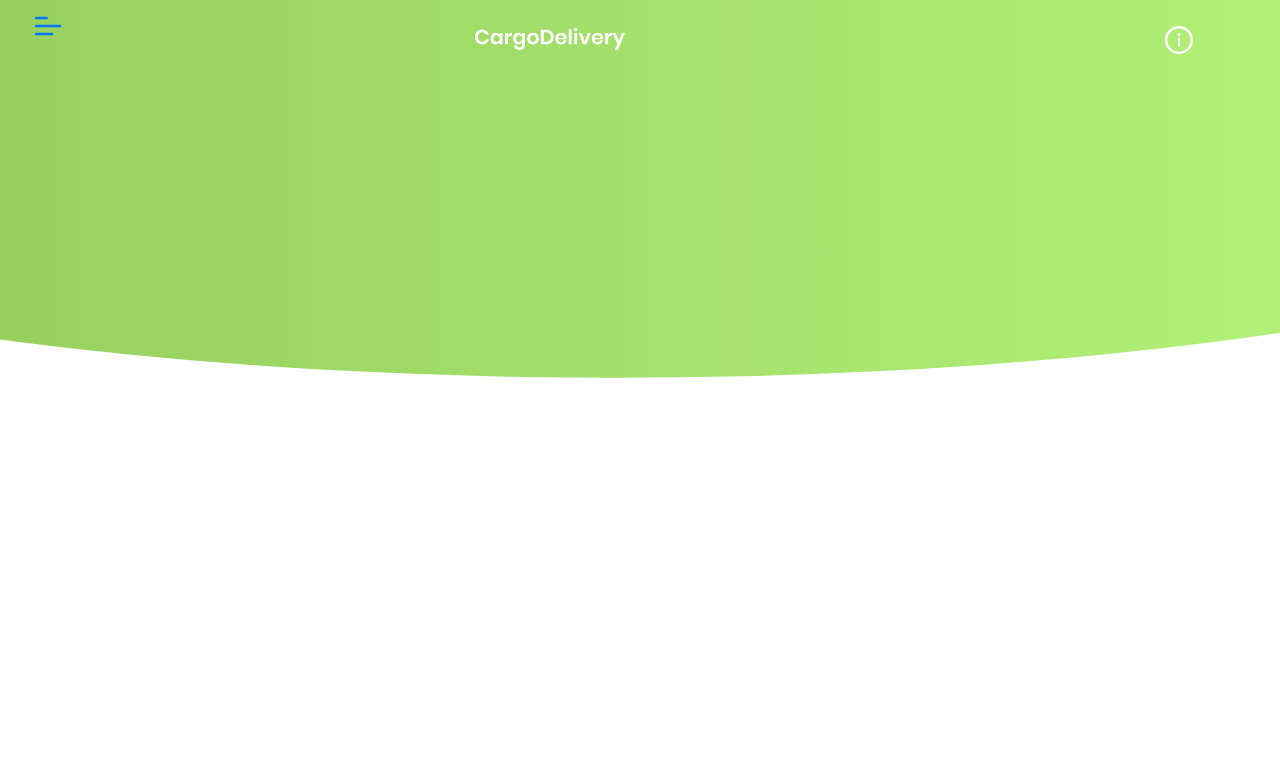
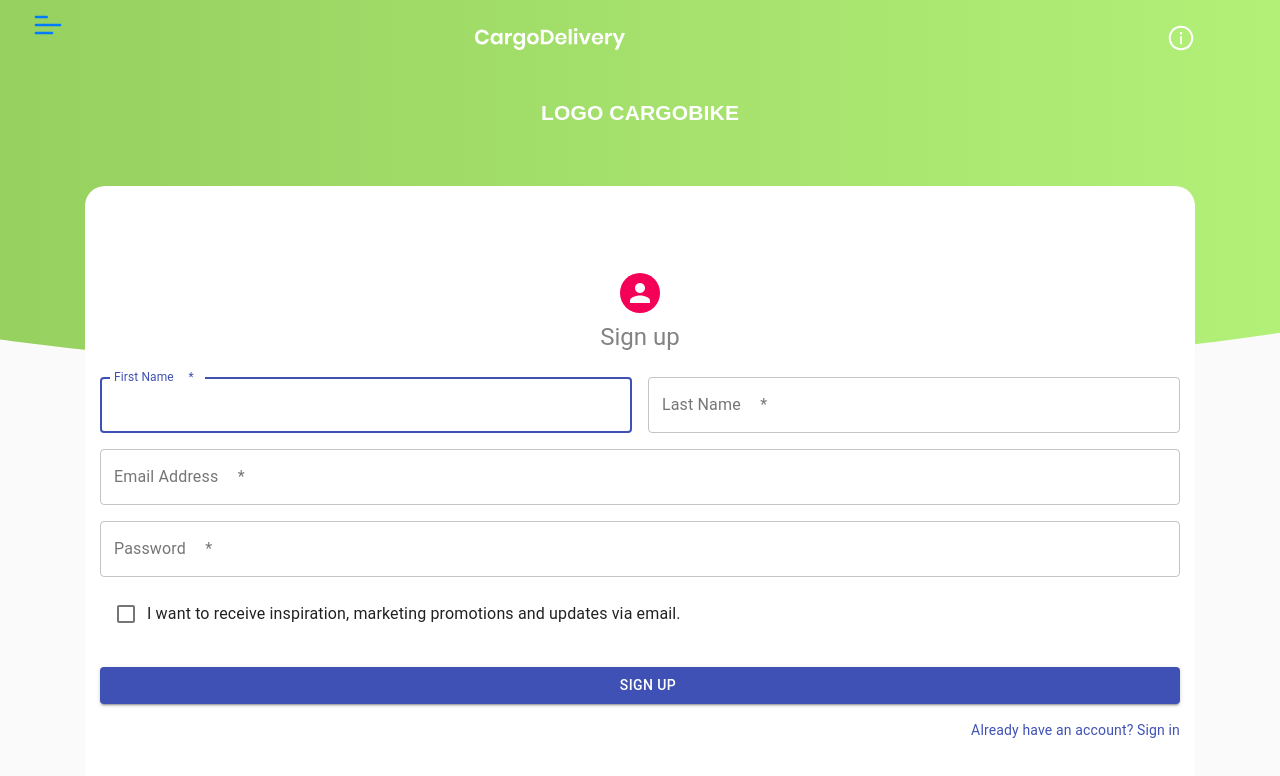
Before and after one commit to ajnjanssen/cargobike, a React (Create React App) app in the folder cargobike/: page /Registration in a window 1280 px wide. Shown: the top 776 px of the page. Built offline with nearby package versions, Linux system fonts and the light colour scheme; no server answers.

Commit message:
More pages linked

```diff
--- a/cargobike/src/App.js
+++ b/cargobike/src/App.js
@@ -6,29 +6,36 @@ import {BrowserRouter as Router, Switch, Route} from 'react-router-dom';
 
 // import './Body.css';
 import Test from './pages/Test';
-import OndReservering from './OndReservering'
+import Registration from './pages/Registration';
+import OndReservering from './pages/OndReservering'
 import OndDashboard from './pages/OndDashboard'
 import BezDashboard from './BezDashboard'
-import Registration from './components/Registration';
-import Login from './components/Login';
+// import Registration from './components/Registration';
+import Login from './pages/Login';
 import OndZending from './OndZending';
 
 function App() {
 
     return (
+      <div>
       <Router>
         <Header/>
           <Navbar/>
             <Switch>
-                <Route path='/Test' exact component={Test}/>
-                <Route path='/OndDashboards' exact component={OndDashboard}/>
+                {/* <Route path='/Test' exact component={Test}/> */}
+                <Route path='/OndDashboard' exact component={OndDashboard}/>
                 <Route path='/OndReservering' exact component={OndReservering}/>
                 <Route path='/BezDashboard' exact component={BezDashboard}/>
-                <Route path='/components/Registration' exact component={Registration}/>
                 <Route path='/components/Login' exact component={Login}/>
                 <Route path='/OndZending' exact component={OndZending}/>
+                <Route path='/Registration' exact component={Registration}/>
+                <Route path='/Login' exact component={Login}/>
             </Switch>
       </Router>
+      {/* <OndDashboard />
+      <Registration /> */}
+      {/* <OndReservering /> */}
+      </div>
 
   );
 }
--- a/cargobike/src/components/SidebarData.js
+++ b/cargobike/src/components/SidebarData.js
@@ -12,84 +12,78 @@ export const SidebarData = [
     {
         title: 'Test',
         path: '/Test',
-        icon: <DashboardIcon />,
+        icon: <DashboardIcon/>,
         cName: 'nav-text'
     },
-
     {
-            title: 'OndDashboard',
+        title: 'Dashboard',
         path: '/OndDashboard',
-            icon: <DashboardIcon />,
+        icon: <DashboardIcon/>,
+        cName: 'nav-text'
+    },{
+        title: 'Reserveringen bekijken',
+        path: './OndReservering',
+        icon: <UpdateIcon/>,
         cName: 'nav-text'
     },
-
+    //  {
+    //     title: 'Cargobike zelf huren',
+    //     path: '/',
+    //     icon: <DirectionsBikeIcon/>,
+    //     cName: 'nav-text'
+    // }, {
+    //     title: 'Paketten verzenden',
+    //     path: '../',
+    //     icon: <SendIcon/>,
+    //     cName: 'nav-text'
+    // }, {
+    //     title: 'Paketten opzoeken',
+    //     path: '../',
+    //     icon: <AllInboxIcon/>,
+    //     cName: 'nav-text'
+    // }, {
+    //     title: 'Bekijk binnenstad',
+    //     path: '../',
+    //     icon: <LocationCityIcon/>,
+    //     cName: 'nav-text'
+    // }, {
+        //     title: 'Mijn zendingen',
+    //     path: '../',
+    //     icon: <SendIcon/>,
+    //     cName: 'nav-text'
+    // }, {
+    //     title: 'Mijn cargobike huren',
+    //     path: '../',
+    //     icon: <DirectionsBikeIcon/>,
+    //     cName: 'nav-text'
+    // }, {
+    //     title: 'Mijn account',
+    //     path: '../',
+    //     icon: <AccountCircleIcon/>,
+    //     cName: 'nav-text'
+    // },
+    // {
+    //     title: 'Contact',
+    //     path: '../',
+    //     icon: <ContactSupportIcon/>,
+    //     cName: 'nav-text'
+    // },
     {
-            title: 'Cargobike zelf huren',
-            path: '/',
-            icon: <DirectionsBikeIcon />,
+        title: 'Registreren',
+        path: '/Registration',
+        icon: <AccountCircleIcon/>,
         cName: 'nav-text'
     },
-
     {
-            title: 'Paketten verzenden',
-            path: '../',
-            icon: <SendIcon />,
+        title: 'Inloggen',
+        path: '/Login',
+        icon: <AccountCircleIcon/>,
         cName: 'nav-text'
     },
-
-        {
-            title: 'Paketten opzoeken',
-            path: '../',
-            icon: <AllInboxIcon />,
-            cName: 'nav-text'
-        },
-
-        {
-            title: 'Bekijk binnenstad',
-            path: '../',
-            icon: <LocationCityIcon />,
-            cName: 'nav-text'
-        },
-
-        {
-            title: 'Reserveringen bekijken',
-            path: '../',
-            icon: <UpdateIcon />,
-            cName: 'nav-text'
-        },
-
-        {
-            title: 'Mijn zendingen',
-            path: '../',
-            icon: <SendIcon />,
-            cName: 'nav-text'
-        },
-
-        {
-            title: 'Mijn cargobike huren',
-            path: '../',
-            icon: <DirectionsBikeIcon />,
-            cName: 'nav-text'
-        },
-
-        {
-            title: 'Mijn account',
-            path: '../',
-            icon: <AccountCircleIcon />,
-            cName: 'nav-text'
-        },
-
-        {
-            title: 'Contact',
-            path: '../',
-            icon: <ContactSupportIcon />,
-            cName: 'nav-text'
-        },
-
     {
         title: 'Uitloggen',
         path: '../',
-            icon: <ExitToAppIcon />,
+        icon: <ExitToAppIcon/>,
         cName: 'nav-text'
-        },
+    }
 ]
--- a/cargobike/src/components/Login.js
+++ b/cargobike/src/pages/Login.js
@@ -1,7 +1,7 @@
 import {Col, Container, Row} from 'react-bootstrap'
-import './Registration.css';
+import '../Registration.css';
 import React, {useState, useEffect} from "react";
-import { auth } from './firebase/Firebase';
+import { auth } from '../components/firebase/Firebase';
 
 function Login() {
 
--- a/cargobike/src/OndReservering.js
+++ b/cargobike/src/pages/OndReservering.js
@@ -1,15 +1,15 @@
 import React from 'react'
-import './OndReservering.css';
+import '../OndReservering.css';
 import 'bootstrap/dist/css/bootstrap.min.css';
 import Container from 'react-bootstrap/Container'
 import Row from 'react-bootstrap/Row'
 import Col from 'react-bootstrap/Col'
-import FirstInQueueDelivery from './components/user/FirstInQueueDelivery';
-import NextInQueueDelivery from './components/user/NextInQueueDelivery';
+import FirstInQueueDelivery from '../components/user/FirstInQueueDelivery';
+import NextInQueueDelivery from '../components/user/NextInQueueDelivery';
 
 function OndReservering() {
     return (
-        <div className="ondReservering">
+        <div className="OndReservering">
 
             {/* Dit component kan vervangen worden door
             src/components/user/DashboardGreeting.js */}
--- /dev/null
+++ b/cargobike/src/pages/Registration.js
@@ -0,0 +1,210 @@
+import {Col, Container, Row} from 'react-bootstrap'
+import '../Registration.css';
+import React, {useState, useEffect} from "react";
+import {auth} from '../components/firebase/Firebase';
+import CssBaseline from '@material-ui/core/CssBaseline';
+// import {db} from './firebase/Firebase';
+
+import {
+    Avatar,
+    Box,
+    Button,
+    Checkbox,
+    FormControlLabel,
+    Grid,
+    Link,
+    TextField,
+    Typography
+} from '@material-ui/core';
+import {makeStyles} from '@material-ui/core/styles';
+
+function Registration() {
+
+    const [fName,
+        setFName] = useState('');
+    const [lName,
+        setLName] = useState('');
+    const [email,
+        setEmail] = useState('');
+    const [password,
+        setPassword] = useState('');
+    const [user,
+        setUser] = useState(null);
+
+
+    useEffect(() => {
+        auth.onAuthStateChanged((authUser) => {
+            if (authUser) {
+                console.log(authUser);
+                setUser(authUser);
+                if (authUser.displayName) {
+                    //niks doen
+                } else {
+                    return authUser.updateProfile({displayName: fName})
+                }
+            } else {
+                setUser(null);
+
+            }
+        })
+    }, [user, fName]);
+
+    const signUp = (event) => {
+        event.preventDefault();
+        auth
+            .createUserWithEmailAndPassword(email, password)
+            .then((authUser) => {
+                return authUser
+                    .user
+                    .updateProfile({displayName: fName})
+            })
+            .catch((error) => alert(error.message));
+    }
+
+    const signIn = (event) => {
+        event.preventDefault();
+        auth
+            .signInWithEmailAndPassword(email, password)
+            .catch((error) => alert(error.message));
+    }
+
+    const useStyles = makeStyles((theme) => ({
+        paper: {
+            marginTop: theme.spacing(8),
+            display: 'flex',
+            flexDirection: 'column',
+            alignItems: 'center'
+        },
+        avatar: {
+            margin: theme.spacing(1),
+            backgroundColor: theme.palette.secondary.main
+        },
+        form: {
+            width: '100%', // Fix IE 11 issue.
+            marginTop: theme.spacing(3)
+        },
+        submit: {
+            margin: theme.spacing(3, 0, 2)
+        }
+    }));
+
+    const classes = useStyles();
+
+    return (
+        <div className='registration'>
+            <Container>
+
+                <div>
+                    <Row>
+                        <Col className="RowLogo">
+
+                            <h1 className="logoRegistration">LOGO CARGOBIKE</h1>
+                            {/* <h1>{user.fName}</h1> */}
+
+                        </Col>
+
+                    </Row>
+                </div>
+            </Container>
+
+            <Container>
+                <div className="card col-12 col-lg-12 login-card mt-2 hv-center regBlock">
+
+                    <div className="makeAccount">
+                        <CssBaseline/>
+                        <div className={classes.paper}>
+                            <Avatar className={classes.avatar}>
+                                {/* <LockOutlinedIcon /> */}
+                            </Avatar>
+                            <Typography component="h1" variant="h5">
+                                Sign up
+                            </Typography>
+                            <form className={classes.form} noValidate>
+                                <Grid container spacing={2}>
+                                    <Grid item xs={12} sm={6}>
+                                        <TextField
+                                            autoComplete="fname"
+                                            name="firstName"
+                                            variant="outlined"
+                                            required
+                                            fullWidth
+                                            id="firstName"
+                                            label="First Name"
+                                            autoFocus
+                                            value={fName}
+                                            onChange={(e) => setFName(e.target.value)}
+                                            />
+                                    </Grid>
+                                    <Grid item xs={12} sm={6}>
+                                        <TextField
+                                            variant="outlined"
+                                            required
+                                            fullWidth
+                                            id="lastName"
+                                            label="Last Name"
+                                            name="lastName"
+                                            value={lName}
+                                onChange={(e) => setLName(e.target.value)}
+                                            autoComplete="lname"/>
+                                    </Grid>
+                                    <Grid item xs={12}>
+                                        <TextField
+                                            variant="outlined"
+                                            required
+                                            fullWidth
+                                            id="email"
+                                            label="Email Address"
+                                            name="email"
+                                            value={email}
+                                            onChange={(e) => setEmail(e.target.value)}
+                                            autoComplete="email"/>
+                                    </Grid>
+                                    <Grid item xs={12}>
+                                        <TextField
+                                            variant="outlined"
+                                            required
+                                            fullWidth
+                                            name="password"
+                                            label="Password"
+                                            type="password"
+                                            id="password"
+                                            value={password}
+                                            onChange={(e) => setPassword(e.target.value)}
+                                            autoComplete="current-password"/>
+                                    </Grid>
+                                    <Grid item xs={12}>
+                                        <FormControlLabel
+                                            control={< Checkbox value = "allowExtraEmails" color = "primary" />}
+                                            label="I want to receive inspiration, marketing promotions and updates via email."/>
+                                    </Grid>
+                                </Grid>
+                                <Button
+                                    type="submit"
+                                    fullWidth
+                                    variant="contained"
+                                    color="primary"
+                                    className={classes.submit}
+                                    onClick={signUp}
+                                    >
+                                    Sign Up
+                                </Button>
+                                <Grid container justify="flex-end">
+                                    <Grid item>
+                                        <Link href="#" variant="body2">
+                                            Already have an account? Sign in
+                                        </Link>
+                                    </Grid>
+                                </Grid>
+                            </form>
+                        </div>
+                        <Box mt={5}>
+                            {/* <Copyright /> */}
+                        </Box>
+                    </div>
+                </div>
+            </Container>
+        </div>
+    )
+}
+
+export default Registration
```
Also changed, not shown: cargobike/src/Registration.css (renamed from cargobike/src/components/Registration.css). Lines whose indentation alone changed are shown as unchanged.
